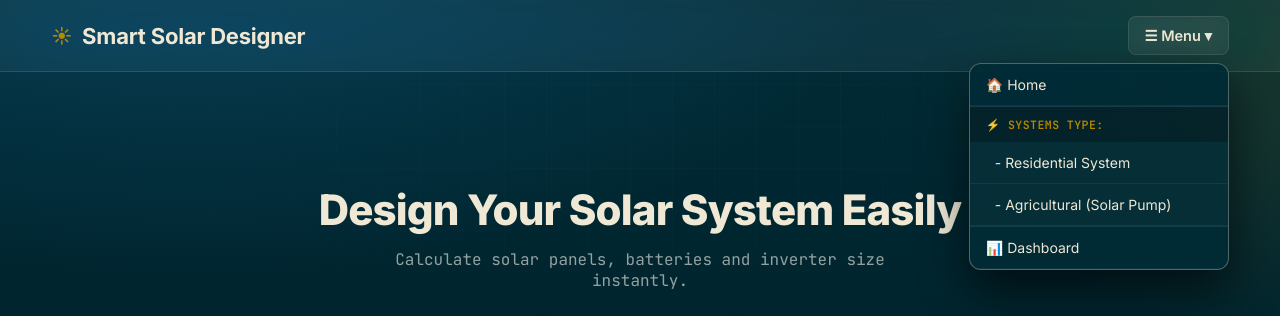
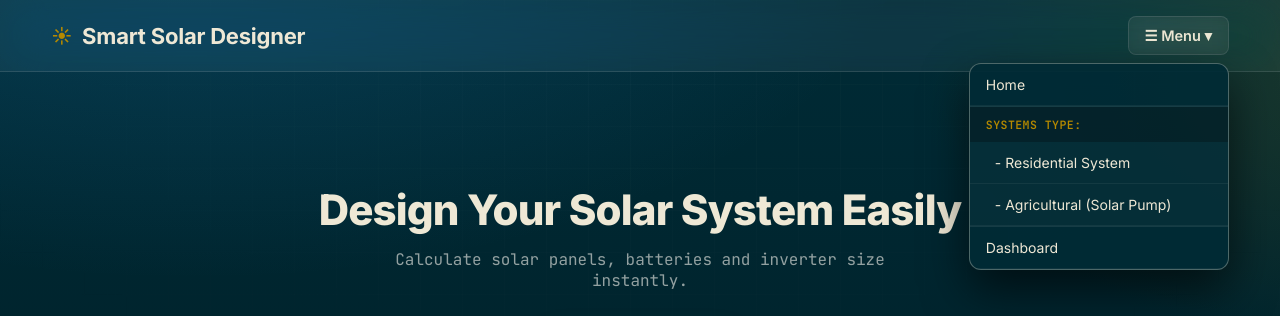
Before and after one commit to DKqH/SmartSolarDesigner, a website: page index.html in a window 1280 px wide. Both pictures are taken after a click on the button "☰ Menu ▾". Shown: the top 316 px of the page. Drawn offline with Linux system fonts and the light colour scheme.

Commit message:
index.html

```diff
--- a/index.html
+++ b/index.html
@@ -14,16 +14,16 @@
         <div class="dropdown" id="systemDropdown">
             <button class="dropdown-btn" onclick="toggleDropdown()">☰ Menu ▾</button>
             <div class="dropdown-content" style="right: 0; left: auto;">
-                <a href="index.html">🏠 Home</a>
+                <a href="index.html"> Home</a>
 
                 <!-- قسم فرعي للأنظمة -->
                 <div class="submenu-container">
-                    <div class="submenu-title">⚡️ Systems Type:</div>
+                    <div class="submenu-title"> Systems Type:</div>
                     <a href="calcu.html?mode=daily" style="padding-left: 25px;">- Residential System</a>
                     <a href="calcu.html?mode=agricultural" style="padding-left: 25px;">- Agricultural (Solar Pump)</a>
                 </div>
 
-                <a href="dashboard.html">📊 Dashboard</a>
+                <a href="dashboard.html"> Dashboard</a>
             </div>
         </div>
     </nav>
```
